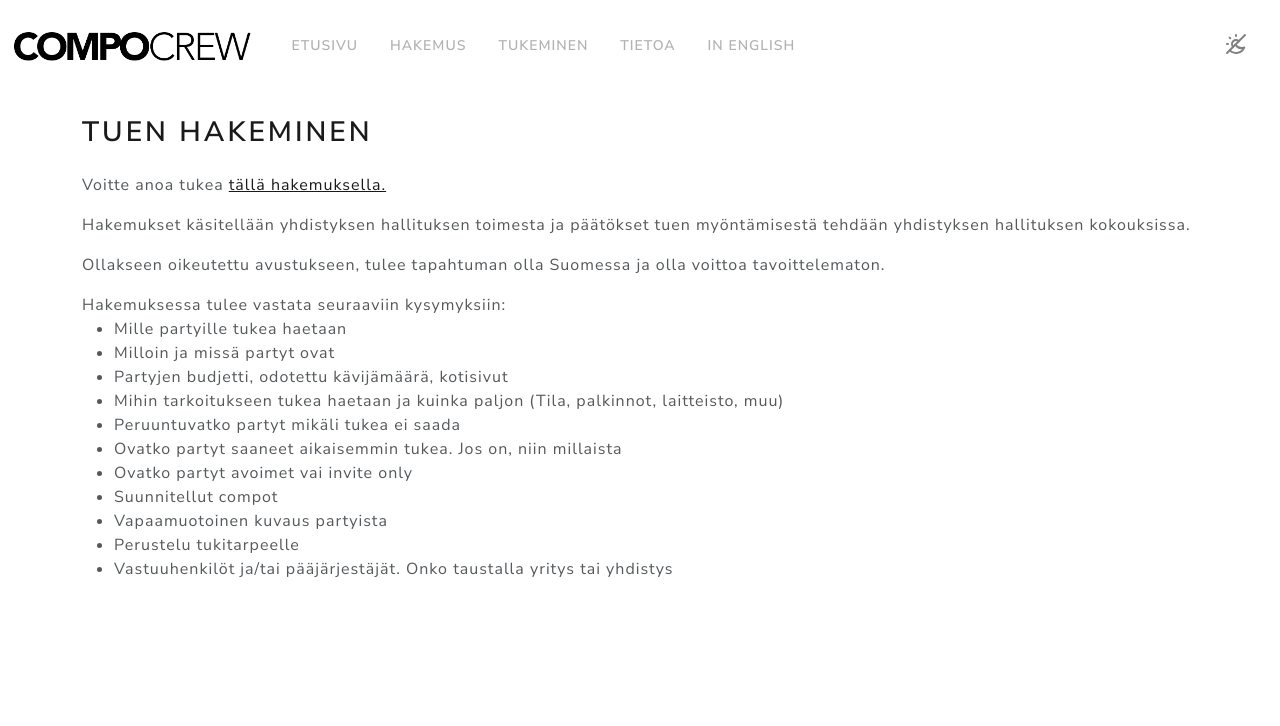
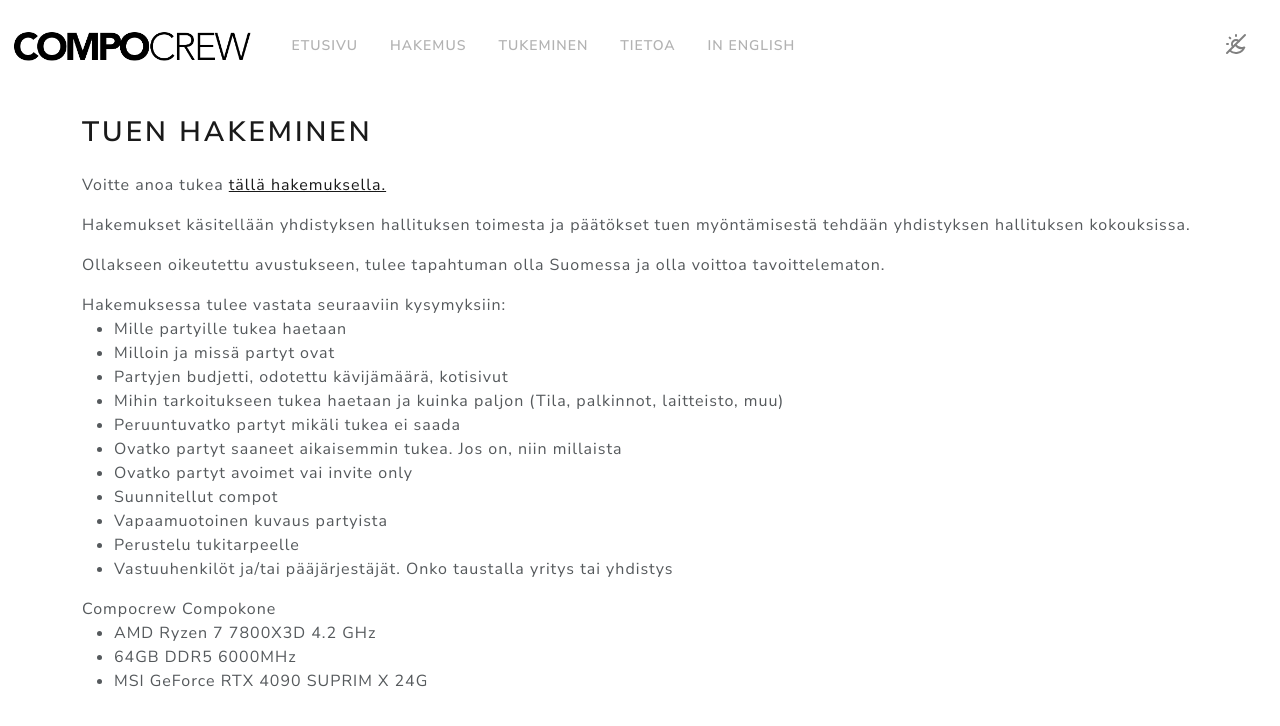
Before and after one commit to T-101/compocrew-web, a SvelteKit app: page /hakemus in a window 1280 px wide. Shown: the top 726 px of the page. Built offline with nearby package versions, Linux system fonts and the light colour scheme.

Commit message:
compo machine specs

```diff
--- a/src/routes/hakemus/+page.svelte
+++ b/src/routes/hakemus/+page.svelte
@@ -38,3 +38,11 @@
         <li>Vastuuhenkilöt ja/tai pääjärjestäjät. Onko taustalla yritys tai yhdistys</li>
     </ul>
 </div>
+
+<div>Compocrew Compokone
+<ul>
+<li>AMD Ryzen 7 7800X3D 4.2 GHz</li>
+<li>64GB DDR5 6000MHz</li>
+<li>MSI GeForce RTX 4090 SUPRIM X 24G</li>
+</ul>
+</div>
```
